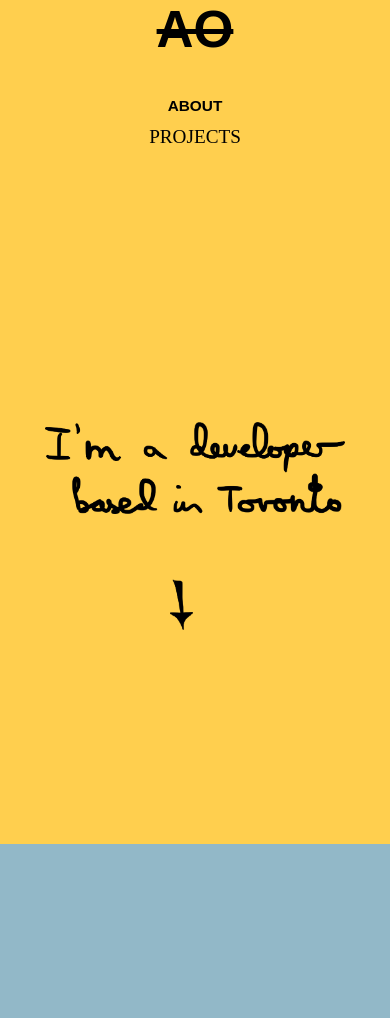
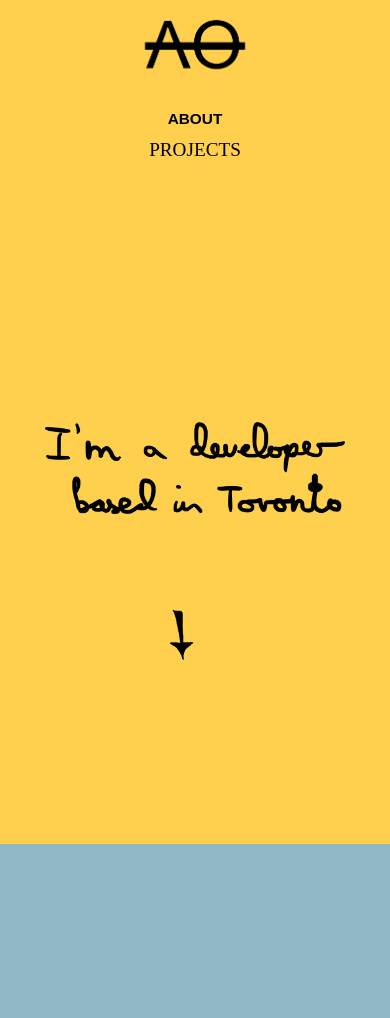
Before and after one commit to alastairodhiambo/alastairodhiambo.github.io, a website: page index.html in a window 390 px wide. Shown: the top 1018 px of the page. Drawn offline with nearby package versions, Linux system fonts and the light colour scheme.

Commit message:
updated files

```diff
--- a/css/style.css
+++ b/css/style.css
@@ -1,4 +1,4 @@
-* { margin:0; padding:0; box-sizing:border-box; }
+* { margin:0; padding:0; box-sizing:border-box;}
 
 
 body,
@@ -12,17 +12,18 @@ html {
   margin: 0;
   height: auto;
   text-align: center;
-  background: var(--columbia-blue);
+  background: black;
   position: relative;
 }
 
 body {
   cursor: none;
+  overflow-x:hidden
 }
 
 #loadscreen {
   z-index: 4;
-  background-color: var(--jet);
+  background-color: black;
   position: fixed;
   top: 50%;
   left: 50%;
@@ -30,7 +31,8 @@ body {
   width: 0;
   transform: translate(-50%, -50%);
   border-radius: 0;
-  animation: shrink 2s forwards;
+  animation: shrink 1.5s forwards;
+  animation-timing-function: ease-in;
 }
 
 @keyframes shrink{
@@ -38,12 +40,16 @@ body {
     height: 100vh;
     width: 100%;
   }
-  85%{
-    border-radius: 50%;
-  }
+  /* 50% {
+    height: 100vh;
+    width: 100%;
+  } */
   100% {
+    top: 50px;
+    left: 75px;
+    transform: 0px;
     height: 0px;
-    width: 0px;
+    width: 80px;
   }
 }
 
@@ -66,12 +72,12 @@ body {
   text-align: center;
 }
 
-h1 {
+#main-logo {
   margin-top: 25px;
   margin-left: 30px;
   z-index: 2;
-  text-decoration: line-through;
-  font-size: 4.5em;
+  width: 100px;
+  height: auto;
   grid-area: main-logo;
 }
 
@@ -169,7 +175,7 @@ header {
 
 .scroll-down {
   position: relative;
-  bottom: 60px;
+  bottom: 50px;
   transform: translate(0%, 50%);
   color: black;
   font-weight: 400;
@@ -293,6 +299,18 @@ footer {
     width: 1000px;
   }
 
+  @keyframes shrink{
+    0% {
+      height: 100vh;
+      width: 100%;
+    }
+    100% {
+      top: 40px;
+      transform: 0px;
+      height: 0px;
+    }
+  }
+
   header {
     grid-template-areas:
     "main-logo"
@@ -303,8 +321,9 @@ footer {
   }
 
 
-  h1 {
+  #main-logo {
     margin: 0;
+    margin-top: 20px;
     font-size: 4em;
   }
 
@@ -323,4 +342,8 @@ footer {
     max-width: 100vw;
     height: auto;
   }
+
+  .scroll-down {
+    bottom: 30px;
+  }
 }
--- a/index.html
+++ b/index.html
@@ -14,7 +14,8 @@
   <div class="cursor"></div>
   <header id="header">
     <a href="index.html">
-      <h1>AO</h1>
+      <!-- <h1>AO</h1> -->
+      <img id="main-logo" src="../img/main-logo.png" alt="AO">
     </a>
 
     <nav id="nav-bar">
--- a/js/script.js
+++ b/js/script.js
@@ -4,11 +4,11 @@ gsap.registerPlugin(ScrollTrigger);
 
 const tl= gsap.timeline();
 tl.from(".logo",
-{duration: 1.5, opacity: 0, scale: 0.3, ease: "back", });
+{delay: 1.5, duration: 1, opacity: 0, y: -300, ease: "back", });
 tl.from("#banner-text", {duration: 2, opacity: 0, y: "random(-200, 200)", stagger: 0.25}, "-=0.5");
 
 //Arrow:
-
+gsap.from(".arrow",{delay: 1.5, opacity: 0, duration: 2})
 gsap.to(".arrow", {y: 12, ease: "power1.inOut", repeat: -1, yoyo: true});
 
 
@@ -18,7 +18,8 @@ gsap.to(".arrow", {y: 12, ease: "power1.inOut", repeat: -1, yoyo: true});
 function goToSection(i, anim) {
   gsap.to(window, {
     scrollTo: {y: i*innerHeight, autoKill: false},
-    duration: 1.0
+    duration: 1.0,
+    ease: "power1.inOut"
   });
 
   if(anim) {
```
Also changed, not shown: img/main-logo.png (added).
